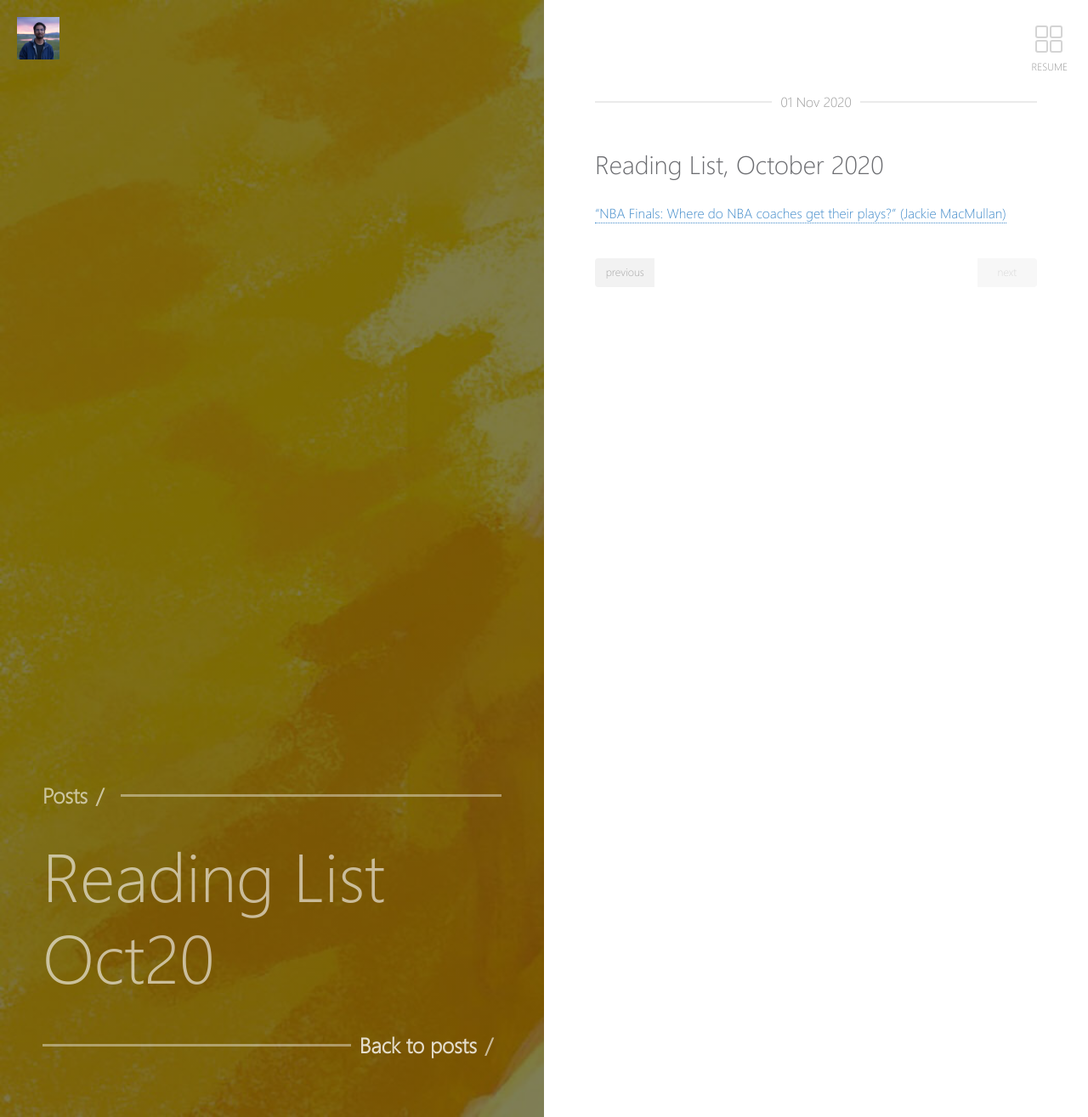
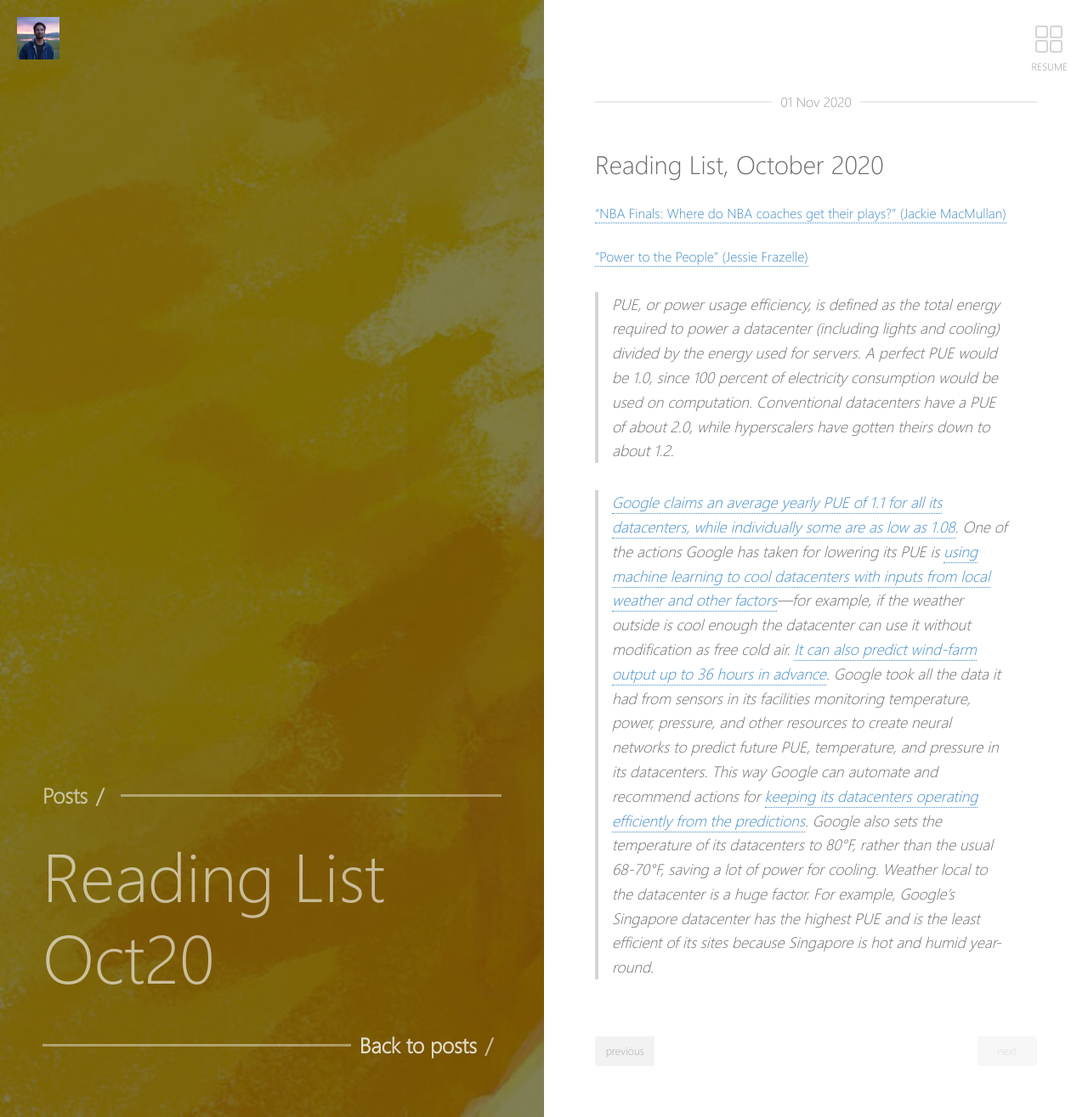
Before and after one commit to sumeet-bansal/sumeet-bansal.github.io, a Jekyll site: the page built from _posts/2020-11-01-reading-list-oct20.md, in a window 1280 px wide. Shown: the whole page at 85% size. Built offline with Jekyll 4.4.1, drawn with Linux system fonts in a browser that asks for light colours; our own code applies the rules of GitHub Pages for plain Markdown files.

Commit message:
Update 2020-11-01-reading-list-oct20.md

```diff
--- a/_posts/2020-11-01-reading-list-oct20.md
+++ b/_posts/2020-11-01-reading-list-oct20.md
@@ -1,3 +1,8 @@
 ## Reading List, October 2020
 
 #### ["NBA Finals: Where do NBA coaches get their plays?" (Jackie MacMullan)](https://www.espn.com/nba/story/_/id/29946346/nba-finals-where-do-nba-coaches-get-their-plays)
+
+#### ["Power to the People" (Jessie Frazelle)](https://queue.acm.org/detail.cfm?id=3402527)
+> PUE, or power usage efficiency, is defined as the total energy required to power a datacenter (including lights and cooling) divided by the energy used for servers. A perfect PUE would be 1.0, since 100 percent of electricity consumption would be used on computation. Conventional datacenters have a PUE of about 2.0, while hyperscalers have gotten theirs down to about 1.2.
+
+> [Google claims an average yearly PUE of 1.1 for all its datacenters, while individually some are as low as 1.08](https://www.google.com/about/datacenters/efficiency/). One of the actions Google has taken for lowering its PUE is [using machine learning to cool datacenters with inputs from local weather and other factors](https://deepmind.com/blog/article/safety-first-ai-autonomous-data-centre-cooling-and-industrial-control)&mdash;for example, if the weather outside is cool enough the datacenter can use it without modification as free cold air. [It can also predict wind-farm output up to 36 hours in advance](https://deepmind.com/blog/article/machine-learning-can-boost-value-wind-energy). Google took all the data it had from sensors in its facilities monitoring temperature, power, pressure, and other resources to create neural networks to predict future PUE, temperature, and pressure in its datacenters. This way Google can automate and recommend actions for [keeping its datacenters operating efficiently from the predictions](https://deepmind.com/blog/article/deepmind-ai-reduces-google-data-centre-cooling-bill-40). Google also sets the temperature of its datacenters to 80°F, rather than the usual 68-70°F, saving a lot of power for cooling. Weather local to the datacenter is a huge factor. For example, Google's Singapore datacenter has the highest PUE and is the least efficient of its sites because Singapore is hot and humid year-round.
```
